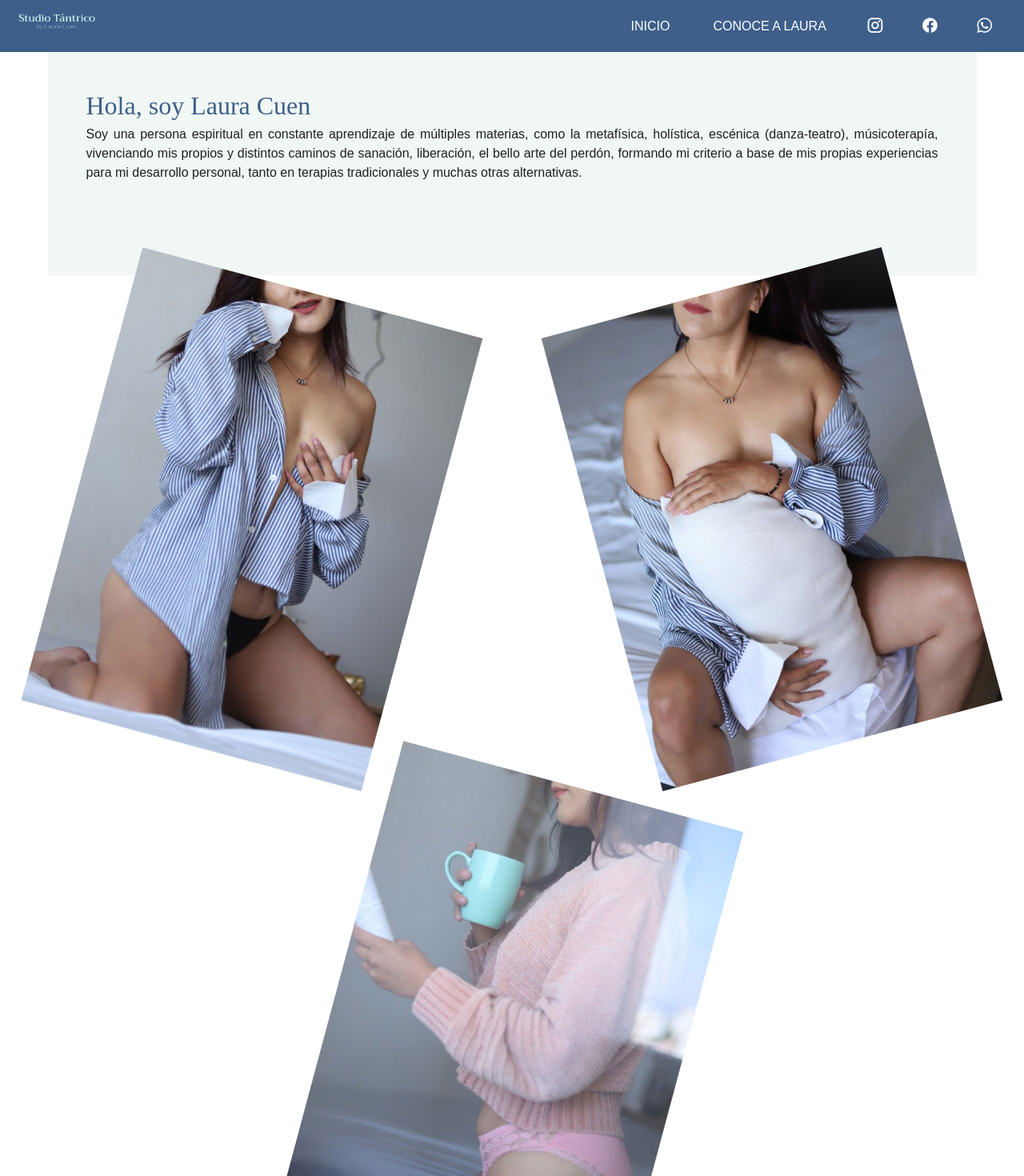
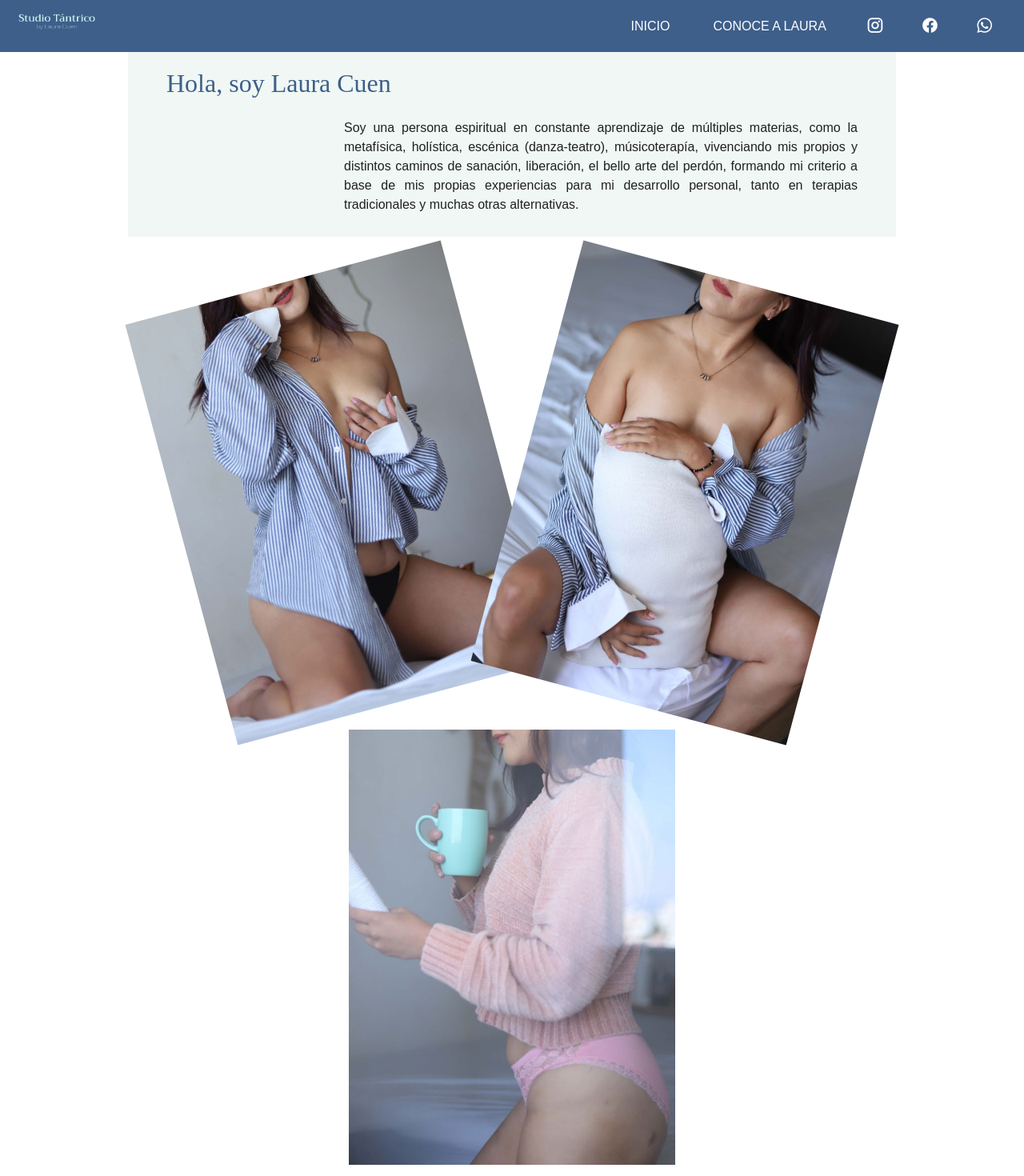
Before and after one commit to yeyerock/studio69, a Vue app: page /#/laura in a window 1280 px wide. Shown: the top 1470 px of the page at 80% size. Built offline with nearby package versions, Linux system fonts and the light colour scheme; a web font is replaced by a local one.

Commit message:
actualizado estilo seccion Laura

```diff
--- a/src/assets/scss/responsive.scss
+++ b/src/assets/scss/responsive.scss
@@ -73,6 +73,19 @@
         }
     }
 
+    #laura{
+
+        .cont_superior{
+            padding-top: 80px;
+        }
+
+        .cont_inferior{
+            width: 80%;
+            padding-top: 3rem;
+            padding-bottom: 3rem;
+        }
+    }
+
 
 
 
@@ -143,6 +156,21 @@
                 .boton{
 
                 }
+            }
+        }
+    }
+
+    #laura{
+
+        .cont_superior{
+            padding-top: 80px;
+        }
+
+        .cont_inferior{
+            width: 80%;
+
+            .cont_img:nth-child(3) img{
+                rotate: 0deg !important;
             }
         }
     }
@@ -223,6 +251,21 @@
         }
     }
 
+    #laura{
+
+        .cont_superior{
+            width: 75%;
+        }
+
+        .cont_inferior{
+            width: 75%;
+
+            .cont_img:nth-child(3) img{
+                rotate: 0deg !important;
+            }
+        }
+    }
+
 }
 
 /* Ipad Pro Vertical */
@@ -260,6 +303,16 @@
         }
     }
 
+    #laura{
+
+        .cont_superior{
+            width: 60%;
+        }
+
+        .cont_inferior{
+            width: 70%;
+        }
+    }
 
 }
 
@@ -285,7 +338,6 @@
 
         .cont_video{
 
-
         }
 
         .cont_video_seccion{
@@ -308,7 +360,25 @@
         }
     }
 
+    #laura{
 
+        .cont_superior{
+            width: 60%;
+            padding-bottom: 200px ;
+        }
+
+        .cont_inferior{
+            width: 70%;
+            margin-top: -15%;
+
+            .cont_img{
+
+                img{
+                    width: 70% !important;
+                }
+            }
+        }
+    }
 
 }
 
@@ -322,6 +392,24 @@
         }
     }
 
+    #laura{
+
+        .cont_superior{
+            padding-bottom: 150px ;
+        }
+
+        .cont_inferior{
+            margin-top: -5%;
+
+            .cont_img{
+
+                img{
+                    width: 60% !important;
+                }
+            }
+        }
+    }
+
 
 
 }
@@ -329,18 +417,18 @@
 /* Super Large Desktop > 1720 */
 @media only screen and (min-width:108rem){
 
-
+    .vueperslides--fixed-height{
+        height: 150px !important;
+    }
 
 }
 
 @media only screen and (min-width:120rem){
 
 
-
-
-        .vueperslides--fixed-height:nth-child(2){
-            height: 150px !important;
-        }
+    .vueperslides--fixed-height{
+        height: 200px !important;
+    }
 }
 
 @media only screen and (min-width:160rem){
--- a/src/components/FooterComp.vue
+++ b/src/components/FooterComp.vue
@@ -5,7 +5,7 @@
                 <v-col
                     cols="12"
                     sm="6"
-                    class="mx-auto"
+                    class="mx-auto  d-flex justify-center align-center"
                 >
                     <div class="cont_imagen mx-auto">
                         <img src="../assets/internal/logo_5.png" alt="">
--- a/src/views/LauraView.vue
+++ b/src/views/LauraView.vue
@@ -1,5 +1,5 @@
 <template>
-    <div class="d-flex flex-column">
+    <section id="laura">
         <header class="navbar">
             <div class="logo mx-2">
                 <router-link to="/">
@@ -15,137 +15,125 @@
                     <div class=" mx-2 "><a class="enlace"  href="https://instagram.com" ><v-icon class="icono">mdi-instagram</v-icon></a></div>
                     <div class=" mx-2 "><a class="enlace"   href="https://facebook.com"><v-icon class="icono">mdi-facebook</v-icon></a></div>
                     <div class=" mx-2 "><a class="enlace"   href="https://api.whatsapp.com/send?phone=5214425772540&text=Hola%20necesito%20información%20sobre%20los%20masajes%20!" target="_blank"><v-icon class="icono">mdi-whatsapp</v-icon></a></div>
-
                 </div>
             </ul>
-
-
 
             <div class="toggle mx-2" v-on:click="abrir()">
                 <div class="line1"></div>
                 <div class="line2"></div>
                 <div class="line3"></div>
             </div>
-
         </header>
 
-        <section id="laura" class="mt-12">
-            <v-container>
-                <div class="contenedor_superior px-5 pt-5 pt-sm-12 px-sm-12">
-                    <div class="cont_titulo">
-                        <h1 class="titulo">
+        <v-container class="cont_superior px-12">
+            <h1 class="titulo mb-5">
                 Hola, soy Laura Cuen
             </h1>
-                    </div>
-                    <v-row>
-                        <v-col>
+
+            <v-row class="justify-end">
+                <v-col
+                    cols="12"
+                    sm="9"
+                    class=""
+                >
                     <p class="textos text-justify">
                         Soy una persona espiritual en constante aprendizaje de múltiples materias, como la metafísica, holística, escénica (danza-teatro), músicoterapía, vivenciando mis propios y distintos caminos de sanación, liberación, el bello arte del perdón, formando mi criterio a base de mis propias experiencias para mi desarrollo personal, tanto en terapias tradicionales y muchas otras alternativas.
                     </p>
                 </v-col>
             </v-row>
-                </div>
-
         </v-container>
 
-            <div class="cont_inferior">
-                <v-row>
+        <v-container class="cont_inferior">
+            <v-row class="px-sm-12">
                 <v-col
-                    cols="12"
-                    sm="6"
+                    cols="10"
+                    sm="5"
+                    md="5"
+                    lg="6"
+                    class="mx-auto cont_img "
                 >
-                        <div class="cont_img mx-auto">
-                                <img src="../assets/laura/lau_03.jpg" alt=""/>
-                            <!-- <v-parallax
-                                class="img_parallax"
-                                height="400"
-                                src="../assets/laura/lau_03.jpg"
-                            >
-                            </v-parallax> -->
+                <div class="mx-auto d-flex justify-center">
+                    <img  src="../assets/laura/lau_03.jpg" alt=""/>
                 </div>
                 </v-col>
 
                 <v-col
-                        cols="12"
-                        sm="6"
+                    cols="10"
+                    sm="5"
+                    md="5"
+                    lg="6"
+                    class="mx-auto cont_img"
                 >
-                        <div class="cont_img mx-auto">
-                            <img
-                                class="w-100"
-
-                                src="../assets/laura/lau_02.jpg"
-                                />
-
+                <div class="mx-auto d-flex justify-center">
+                    <img  src="../assets/laura/lau_02.jpg" />
                 </div>
                 </v-col>
 
                 <v-col
-                        cols="12"
-                        sm="6"
-                        class="mx-auto"
+                    cols="10"
+                    sm="5"
+                    md="5"
+                    lg="6"
+                    class="mx-auto cont_img"
                 >
-                        <div class="cont_img mx-auto">
-                            <img
-                                class="w-100"
-                                src="../assets/laura/lau_01.jpg"
-                            />
+                <div class="mx-auto d-flex justify-center">
+                    <img  src="../assets/laura/lau_01.jpg" />
                 </div>
                 </v-col>
             </v-row>
-            </div>
+
+        </v-container>
+        <Footer-comp/>
     </section>
-    </div>
 </template>
 
 <style lang="scss">
+
     #laura{
         width: 100%;
         background: var(--blanco);
 
-        .contenedor_superior{
+        .cont_superior{
             background: var(--azul-hueso);
-            padding-bottom: 100px;
-
+            padding-top: 80px;
 
         }
 
         .cont_inferior{
-            width: 100%;
-            position: relative;
+            padding-top: 3rem;
+            padding-bottom: 3rem;
 
             .cont_img{
-                width:70%;
+
+                width: 100%;
 
                 img{
                     width: 100%;
                 }
             }
 
-            .col-sm-6:nth-child(1) .cont_img{
-                rotate: 15deg;
-
-            }
-
-            .col-sm-6:nth-child(2) .cont_img{
+            .cont_img:nth-child(1) img{
                 rotate: -15deg;
             }
 
-            .col-sm-6:nth-child(3) .cont_img{
+            .cont_img:nth-child(2) img{
                 rotate: 15deg;
             }
+
+            .cont_img:nth-child(3) img{
+                rotate: -15deg;
             }
-
-
+        }
     }
 </style>
 
 <script>
 
-    // import FooterComp from '@/components/FooterComp.vue'
+    import FooterComp from '@/components/FooterComp.vue'
 
     export default{
         components: {
-
+            FooterComp
         },
 
         methods: {
```
Lines whose indentation alone changed are shown as unchanged.
